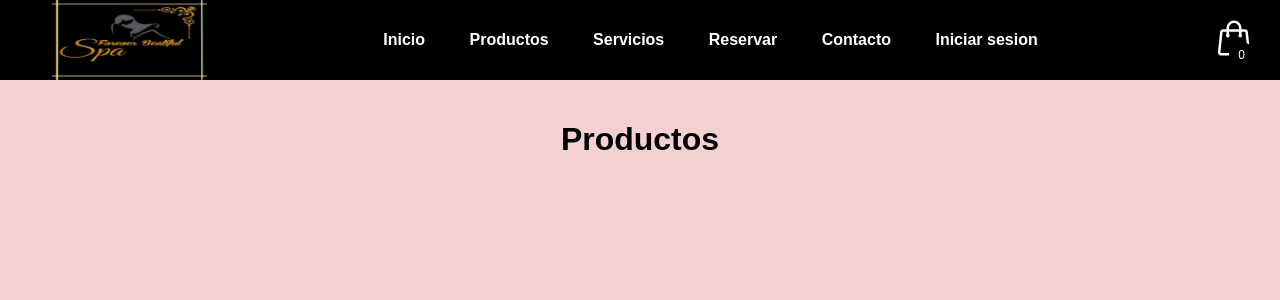
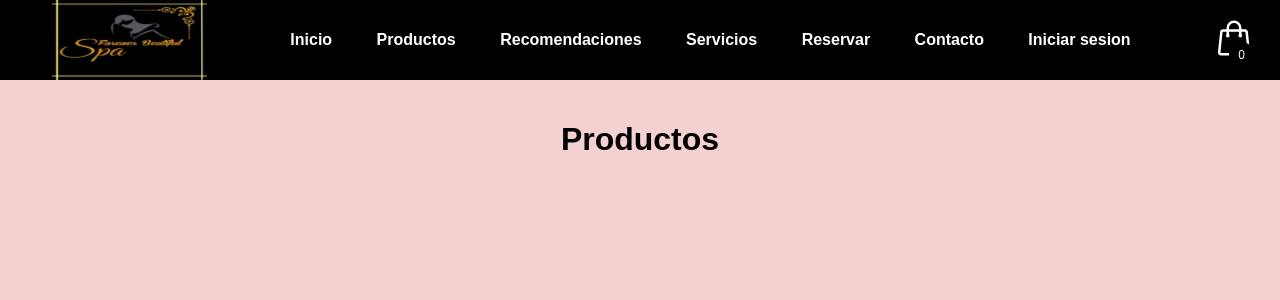
Before and after one commit to lucerovalladares/SpaForeverBeautifull, a PHP site: page /productos.php in a window 1280 px wide. Shown: the top 300 px of the page. Run offline with PHP 8.4, Linux system fonts and the light colour scheme; data that the repository does not hold is empty; some libraries are stand-ins or nearby versions.

Commit message:
Add files via upload

```diff
--- a/productos.php
+++ b/productos.php
@@ -28,6 +28,7 @@
 				<ul>
 					<li><a href="Index.html">Inicio</a></li>
 					<li><a href="productos.php">Productos</a></li>
+					<li><a href="motor.html">Recomendaciones</a></li>
                     <li><a href="servicios.php">Servicios</a></li>
                     <li><a href="reservas.html">Reservar</a></li>
 					<li><a href="#">Contacto</a></li>
```
